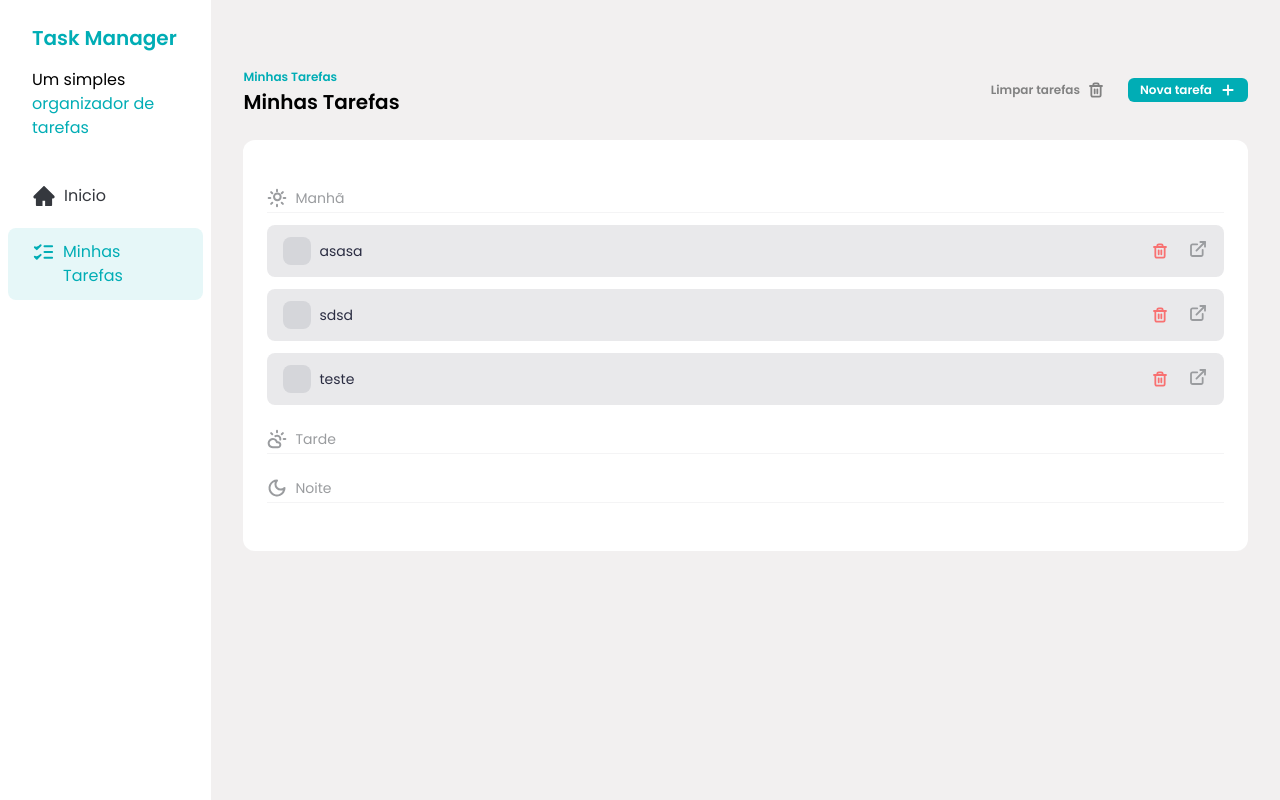
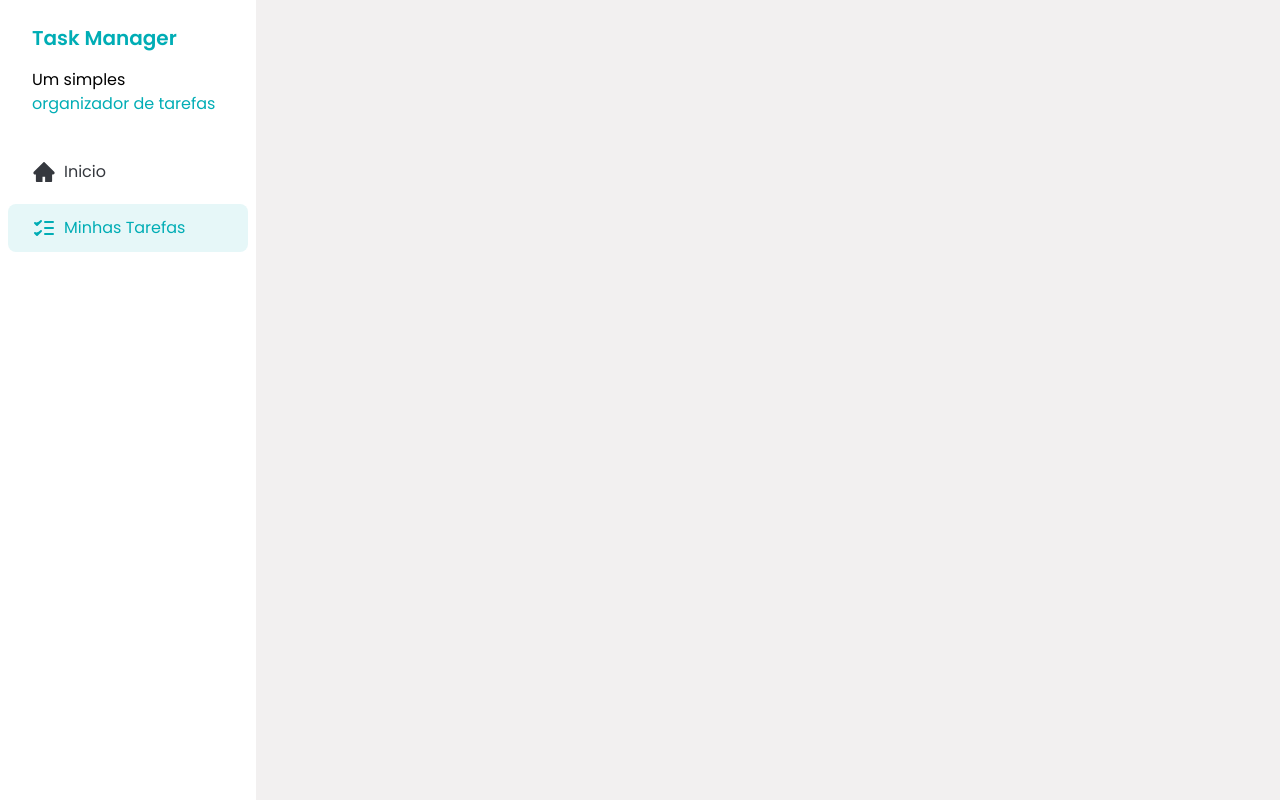
Before and after one commit to DouglasRamosP/task-manager, a React (Vite) app: page /tasks/0730fa71-720d-4a0c-b16e-100a200d69ff in a window 1280 px wide. Built offline with nearby package versions, Linux system fonts and the light colour scheme; no server answers; data requests are answered from the project's data file.

Commit message:
feat: add router dom and initial TaskDetailsPage

```diff
--- a/db.json
+++ b/db.json
@@ -1,12 +1,5 @@
 {
   "tasks": [
-    {
-      "id": "5d767dff-10b7-49a7-afd5-062ab5bca19e",
-      "title": "asasa",
-      "time": "morning",
-      "description": "asasas",
-      "status": "not_started"
-    },
     {
       "id": "47184e3f-a11e-4922-81d3-811b6da2941f",
       "title": "sdsd",
@@ -15,10 +8,10 @@
       "status": "not_started"
     },
     {
-      "id": "f061d700-d9a0-4eeb-8131-4740bb5ca7d9",
-      "title": "teste",
+      "id": "f33d34ec-365b-4ef0-927c-0be499cba425",
+      "title": "sdfdfd",
       "time": "morning",
-      "description": "teste",
+      "description": "gfdgdfg",
       "status": "not_started"
     }
   ]
--- a/package.json
+++ b/package.json
@@ -14,6 +14,7 @@
     "json-server": "^1.0.0-beta.1",
     "react": "^18.2.0",
     "react-dom": "^18.2.0",
+    "react-router-dom": "^6.25.1",
     "react-transition-group": "^4.4.5",
     "sonner": "^1.5.0",
     "tailwind-variants": "^0.2.1",
--- a/src/components/TaskItem.jsx
+++ b/src/components/TaskItem.jsx
@@ -1,4 +1,5 @@
 import { useState } from "react"
+import { Link } from "react-router-dom"
 import { toast } from "sonner"
 
 import CheckIcon from "../assets/icons/check.svg?react"
@@ -72,9 +73,9 @@
           onClick={handleDeleteClick}
           disabled={deleteTaskIsLoading}
         />
-        <a href="#" className="transition hover:opacity-75">
-          {<DetailsIcon />}
-        </a>
+        <Link to={`/tasks/${task.id}`}>
+          <DetailsIcon />
+        </Link>
       </div>
     </div>
   )
--- a/src/main.jsx
+++ b/src/main.jsx
@@ -2,11 +2,24 @@
 
 import { StrictMode } from "react"
 import { createRoot } from "react-dom/client"
+import { createBrowserRouter, RouterProvider } from "react-router-dom"
 
 import App from "./App.jsx"
+import TaskDetailsPage from "./pages/task-details.jsx"
+
+const router = createBrowserRouter([
+  {
+    path: "/",
+    element: <App />,
+  },
+  {
+    path: "/tasks/:taskId",
+    element: <TaskDetailsPage />,
+  },
+])
 
 createRoot(document.getElementById("root")).render(
   <StrictMode>
-    <App />
+    <RouterProvider router={router} />
   </StrictMode>
 )
--- /dev/null
+++ b/src/pages/task-details.jsx
@@ -0,0 +1,29 @@
+import { useEffect, useState } from "react"
+import { useParams } from "react-router-dom"
+
+import Sidebar from "../components/Sidebar"
+
+const TaskDetailsPage = () => {
+  const { taskId } = useParams()
+  const [task, setTask] = useState(null)
+
+  useEffect(() => {
+    const fetchTasks = async () => {
+      const response = await fetch(`http://localhost:3000/tasks/${taskId}`, {
+        method: "GET",
+      })
+      const data = await response.json()
+      setTask(data)
+    }
+    fetchTasks()
+  }, [taskId])
+
+  return (
+    <div>
+      <Sidebar />
+      <p>{task?.title}</p>
+    </div>
+  )
+}
+
+export default TaskDetailsPage
```
Also changed, not shown: 1 other file (tests, documents, lock files or other folders).
